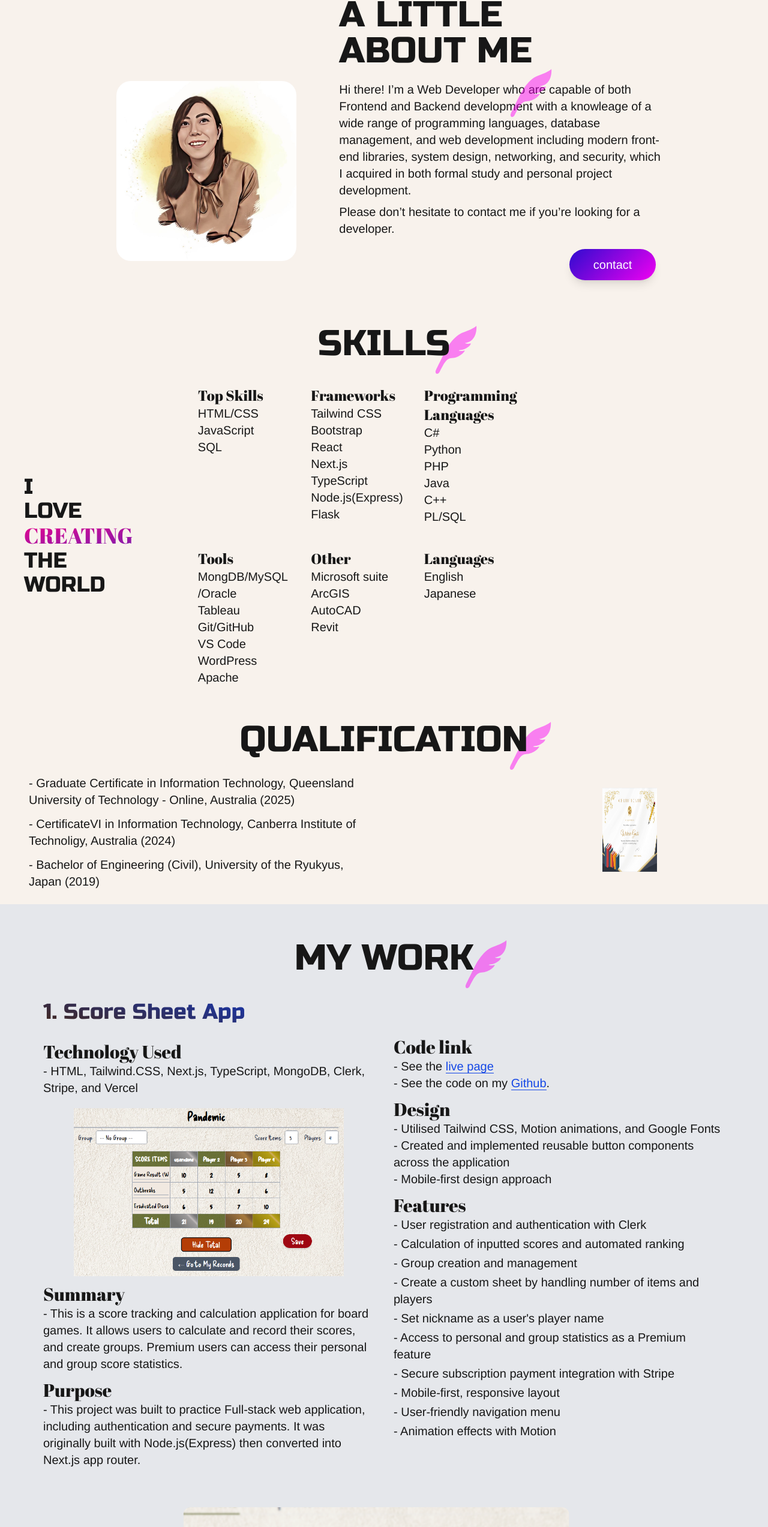
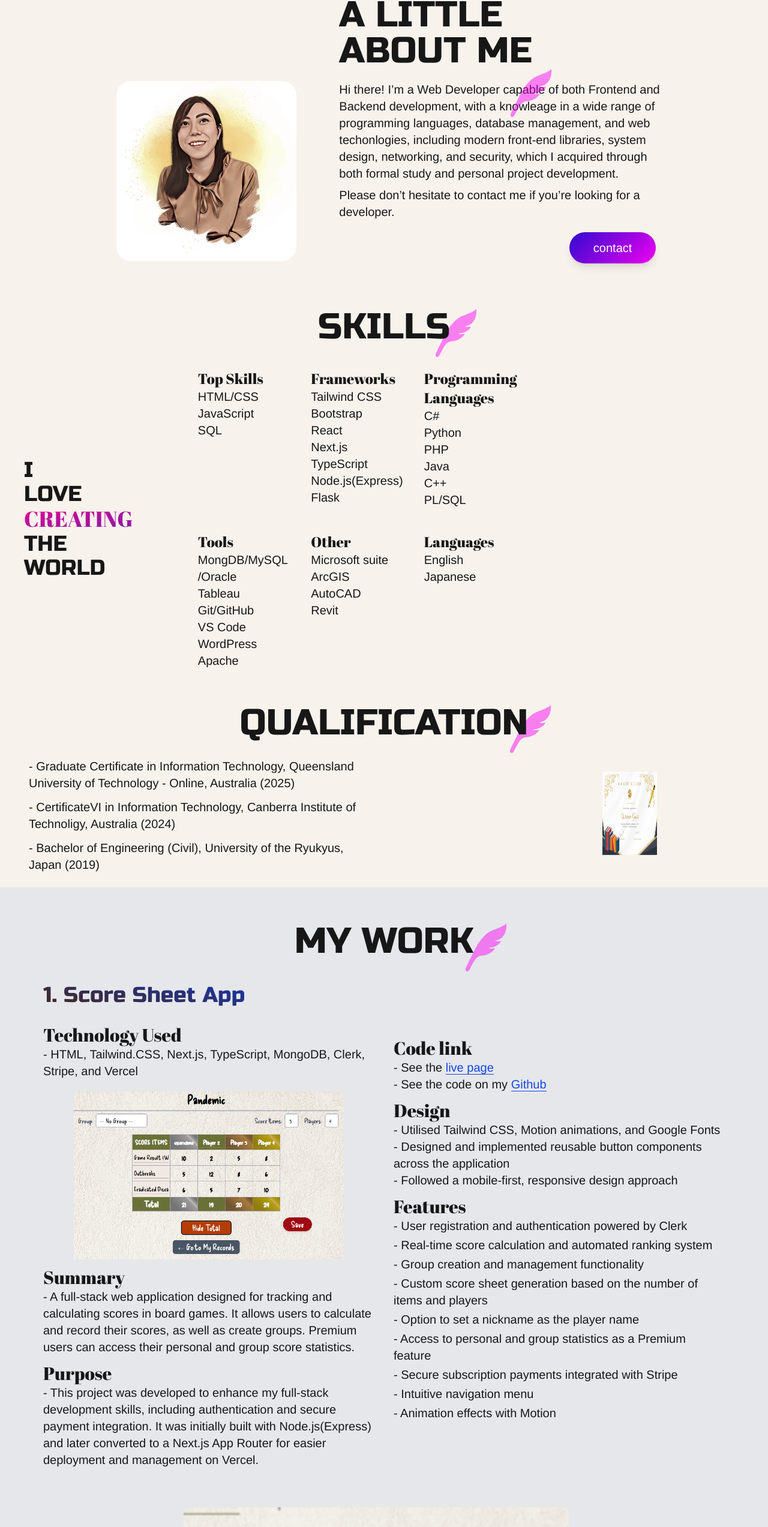
Before and after one commit to Wakana-github/next-portfolio, a Next.js app: page / in a window 1280 px wide. Shown: the part 829-3374 px from the top of the page at 60% size. Built offline with nearby package versions, Linux system fonts and the light colour scheme.

Commit message:
Fixed links in my work section

```diff
--- a/app/components/About.tsx
+++ b/app/components/About.tsx
@@ -43,9 +43,10 @@ export default function About(){
           <FadeInSection>
             <div className='mt-5 about-sentense text-base md:text-lg xl:text-xl  px-6'>
               <p>
-                Hi there! I’m a Web Developer who are capable of both Frontend and Backend development
-                with a knowleage of a wide range of programming languages, database management, and web development including modern front-end libraries, system design, networking, and security,
-                which I acquired in both formal study and personal project development.
+                Hi there! I’m a Web Developer capable of both Frontend and Backend development,
+                with a knowleage in a wide range of programming languages, database management,
+                and web techonlogies, including modern front-end libraries, system design, networking, and security,
+                which I acquired through both formal study and personal project development.
               </p>
               <p className="mt-2">
                 Please don’t hesitate to contact me if you’re looking for a developer.
--- a/app/components/mywork/ScoreSheet.jsx
+++ b/app/components/mywork/ScoreSheet.jsx
@@ -50,13 +50,15 @@ import FadeInSection from '@/app/components/FadeInSection';
                     />
                     </div>
                     <h3 className="font-subHeading text-xl md:text-2xl xl:text-3xl mt-3">Summary</h3>
-                    <p>- This is a score tracking and calculation application for board games.
-                      It allows users to calculate and record their scores, and create groups.
+                    <p>- A full-stack web application designed for tracking and calculating scores in board games.
+                      It allows users to calculate and record their scores, as well as create groups.
                       Premium users can access their personal and group score statistics.
                     </p>
                     <h3 className="font-subHeading text-xl md:text-2xl xl:text-3xl mt-3">Purpose</h3>
-                    <p>- This project was built to practice Full-stack web application,
-                      including authentication and secure payments. It was originally built with Node.js(Express) then converted into Next.js app router.</p>
+                    <p>- This project was developed to enhance my full-stack development skills,
+                      including authentication and secure payment integration. It was initially
+                      built with Node.js(Express) and later converted to a Next.js App Router for
+                      easier deployment and management on Vercel.</p>
                 </div>
                 {/* right */}
                 <div className="right lg:w-1/2">
@@ -67,23 +69,22 @@ import FadeInSection from '@/app/components/FadeInSection';
                     </p>
                     <p>- See the code on my <a href="https://github.com/Wakana-github/score-sheet" target="_blank" alt="Githublink" className="text-blue-700 border-b">
                         Github
-                      </a>.
+                      </a>
                     </p>
                     <h3 className="font-subHeading text-xl md:text-2xl xl:text-3xl mt-3 space-y-1">Design</h3>
                     <p>- Utilised Tailwind CSS, Motion animations, and Google Fonts</p>
-                    <p>- Created and implemented reusable button components across the application</p>
-                    <p>- Mobile-first design approach</p>
+                    <p>- Designed and implemented reusable button components across the application</p>
+                    <p>- Followed a mobile-first, responsive design approach</p>
                     <h3 className="font-subHeading text-xl md:text-2xl xl:text-3xl mt-3">Features</h3>
                     <div className="space-y-1">
-                      <p>- User registration and authentication with Clerk</p>
-                      <p>- Calculation of inputted scores and automated ranking</p>
-                      <p>- Group creation and management</p>
-                      <p>- Create a custom sheet by handling number of items and players </p>
-                      <p>- Set nickname as a user's player name </p>
+                      <p>- User registration and authentication powered by Clerk</p>
+                      <p>- Real-time score calculation and automated ranking system</p>
+                      <p>- Group creation and management functionality</p>
+                      <p>- Custom score sheet generation based on the number of items and players</p>
+                      <p>- Option to set a nickname as the player name</p>
                       <p>- Access to personal and group statistics as a Premium feature</p>
-                      <p>- Secure subscription payment integration with Stripe</p>
-                      <p>- Mobile-first, responsive layout</p>
-                      <p>- User-friendly navigation menu</p>
+                      <p>- Secure subscription payments integrated with Stripe</p>
+                      <p>- Intuitive navigation menu</p>
                       <p>- Animation effects with Motion</p>
                     </div>
                 </div>
@@ -92,7 +93,7 @@ import FadeInSection from '@/app/components/FadeInSection';
             <div className="relative overflow-hidden flex justify-center items-center h-60 sm:h-[350px] md:h-[300px] xl:h-[400px] mt-5">
                       <ImgSlider />
             </div>
-            <div className="block place-items-center mt-5 md:mt-10">
+            <div className="grid place-items-center mt-5 md:mt-10">
               {!showDetails && (
                 <MoreDetailButton onClick={() => setShowDetails(true)} />
               )}
@@ -106,26 +107,26 @@ import FadeInSection from '@/app/components/FadeInSection';
                     <div className="left lg:mr-8 lg:w-1/2">
                         <h3 className="font-subHeading text-xl md:text-2xl xl:text-3xl mt-7 md:mt-15">Security Features</h3>
                         <h4 className="font-bold mt-3">User registration and authentication</h4>
-                        <p>- Implemented Clerk authenticaion to provide secure user authentication personal data management. </p>
-                        <h4 className="font-bold mt-3">Check CSRF Token and Origin</h4>
-                        <p>- Implemented Origin and CSEF token check to ensure the API request is made from the correct user.</p>
+                        <p>- Implemented Clerk authentication to provide secure user login and personal data management. </p>
+                        <h4 className="font-bold mt-3">CSRF Token and Origin Varification</h4>
+                        <p>- Implemented Origin and CSEF token varification to ensure that API requests are made only by authorised users.</p>
                         <div className="w-full grid place-items-center py-3 gap-2 md:py-3">
                           <Image src={sendToken_img} alt="auth_img" width={350} height={350}/>
                           <Image src={origin_img} alt="auth_img" width={450} height={350}/>
                           <p className="text-sm  text-gray-600">Example of sending tokens and origin check.</p>
                         </div>
                         <h4 className="font-bold mt-3">Rate limit</h4>
-                        <p>- Set rate limits to prevent server not to flood with mass request (DoS attack).</p>
+                        <p>- Implemented rate limiting to prevent server from being flooded with excessive requests (DoS attacks).</p>
                     </div>
                     <div className="right lg:w-1/2 my-5">
                       <div className="w-full grid place-items-center py-3 gap-2 mt-25">
                         <Image src={ratelimit_img} alt="sanitise_img" width={450} height={250}/>
                         <p className="text-sm  text-gray-600">Example of ratelimit.</p>
                       </div>
-                      <h4 className="font-bold">Sanitisation and Validation for input</h4>
-                      <p>- Implemented sanitisation and validation to prevent malisious user to input unexpected code (XSS (Cross-Site Scripting attack)). </p>
-                      <p>- Implemented validation for user input to ensure that the input for each field is correct type, expected length and characters.</p>
-                      <p>- Implemented sanitisation to remove all HTML tags and attributes, ensuring only plain text is stored in the database.</p>
+                      <h4 className="font-bold">SInput Sanitisation and Validation</h4>
+                      <p>- Implemented input sanitisation and validation to prevent malisious users from injecting unexpected code (XSS - Cross-Site Scripting attacks). </p>
+                      <p>- Implemented validation to ensure that each input field contains the correct data type, expected length, and valid characters.</p>
+                      <p>- Applied sanitisation to remove all HTML tags and attributes, ensuring that only plain text is stored in the database.</p>
                         <div className="w-full grid place-items-center py-3 gap-2 md:py-3">
                           <Image src={sanitise_img} alt="sanitise_img" width={450} height={350}/>
                           <Image src={validation_img} alt="validation_img" width={450} height={250}/>
@@ -133,7 +134,7 @@ import FadeInSection from '@/app/components/FadeInSection';
                         </div>
                     </div>
                 </div>
-                <div className="md:text-xl xl:text-2xl block place-items-center mt-10">
+                <div className="md:text-xl xl:text-2xl grid place-items-center mt-10">
                   <CloseDetailButton onClick={() => setShowDetails(false)} />
                 </div>
               </>
--- a/app/components/mywork/Startup.jsx
+++ b/app/components/mywork/Startup.jsx
@@ -48,26 +48,30 @@ const Startup = () => {
                     <h3 className="font-subHeading text-xl md:text-2xl xl:text-3xl mt-3">Purpose</h3>
                     <p>- This project was created to practice using modern front-end technologies and to build a sample corporate website.</p>
                     <h3 className="font-subHeading text-xl md:text-2xl xl:text-3xl mt-3">Code link</h3>
-                    <p>- See the <a href="https://startup-page-dark-7thm.vercel.app/" target="_blank" alt="Codelink">live page</a></p>
-                    <p>- See the code on my <a href="https://github.com/Wakana-github/startupPage_dark" target="_blank" alt="Githublink">Github</a>.</p>
+                    <p>- See the <a href="https://startup-page-dark-7thm.vercel.app/" target="_blank" alt="Codelink" className="text-blue-700 border-b">
+                      live page</a>
+                    </p>
+                    <p>- See the code on my <a href="https://github.com/Wakana-github/startupPage_dark" target="_blank" alt="Githublink" className="text-blue-700 border-b">
+                      Github</a>
+                    </p>
                 </div>
                 {/* right */}
                 <div className="right lg:w-1/2">
                     <h3 className="font-subHeading text-xl md:text-2xl xl:text-3xl mt-3 space-y-1">Design</h3>
-                    <p>- Based on a design from a tutorial video, with enhancements made to component code and the addition of a dark mode feature.                    </p>
-                    <p>- Utilised React icon, CSS animations, and Tailwind CSS buttons from devdojo.com</p>
-                    <p>- Mobile-first design approach</p>
+                    <p>- Based on a tutorial video design, with enhancements made to component code and the addition of a dark mode feature.                    </p>
+                    <p>- Utilised React icons, CSS animations, and Tailwind CSS buttons from devdojo.com</p>
+                    <p>- Followed a mobile-first, responsive design approach</p>
                     <h3 className="font-subHeading text-xl md:text-2xl xl:text-3xl mt-3">Features</h3>
                     <div className="space-y-1">
-                      <p> - Mobile responsive layout</p>
+                      <p>- Mobile responsive layout</p>
                       <p>- User-friendly navigation menu</p>
-                      <p> - Dark mode toggle button</p>
-                      <p>- Animation effects</p>
+                      <p>- Dark mode toggle button</p>
+                      <p>- Smooth Animation effects</p>
                       <p>- Scroll-to-top button</p>
-                      <p>- Reusable text component</p>
+                      <p>- Reusable text components</p>
                       <p>- Card components for client reviews and pricing</p>
                     </div>
-                    <div className="block place-items-center lg:flex lg:pl-5">
+                    <div className="grid place-items-center lg:flex lg:pl-5">
                       {!showDetails && (
                         <MoreDetailButton onClick={() => setShowDetails(true)} />
                       )}
@@ -79,15 +83,14 @@ const Startup = () => {
               <div className=" max-w-7xl mx-auto lg:flex lg:items-center lg:justify-center ms:mx-6 lg:mx-10 text-base md:text-lg xl:text-xl">
                 <div className="left lg:mr-8 lg:w-1/2">
                     <h3 className="font-subHeading text-xl md:text-2xl xl:text-3xl mt-5">Tailwind.CSS Features</h3>
-                    <p>- HTML, Tailwind.CSS, Next.js and TypeScript</p>
                     <h4 className="font-bold mt-3">Responsive Design</h4>
-                    <p>- Suitable for both desktop and mobile devices. A hamburger menu appears on mobile devices.</p>
+                    <p>- Suitable for both desktop and mobile devices. A hamburger menu appears on smaller screens for easy navigation.</p>
                     <h4 className="font-bold mt-3">Navigation Menu</h4>
-                    <p>- The navigation bar is fixed at the top of the screen for easy access.</p>
+                    <p>- The navigation bar is fixed at the top of the screen for quick access.</p>
                     <h4 className="font-bold mt-3">Dark Mode Toggle Button</h4>
                     <p>- Users can switch between light and dark modes using a toggle button at the top of the page.</p>
                     <h4 className="font-bold mt-3">Scroll-to-Top Button</h4>
-                    <p>- Allows users to scroll back to the top of the page using an arrow button located at the bottom right. Its visibility is managed using state in React.</p>
+                    <p>- Allows users to quickly return to the top of the page using an arrow button located at the bottom right corner. Its visibility is controlled through React state.</p>
                 </div>
                 <div className="right lg:w-1/2 my-5 lg:mt-25">
                      <div className="w-full grid place-items-center gap-1 sm:flex sm:justify-center md:gap-5 md:py-5">
@@ -95,7 +98,7 @@ const Startup = () => {
                           <Image className='w-35 h-60 md:w-50 md:h-80' src={darkMode_img} alt="darkMode_img" width={300} height={400}/>
                       </div>
                       <h4 className="font-bold mt-5">Shadow Effect on the Navigation Bar</h4>
-                      <p>- A shadow appears on the navigation bar when scrolling down, making it more visible. This effect is implemented using the useEffect hook in React.</p>
+                      <p>- A subtle shadow appears on the navigation bar when scrolling down, making it more visible. This effect is implemented using the useEffect hook in React.</p>
                       <div className="block place-items-center">
                         <Image className='mt-4 mb-2' src={navShadowCode1} alt="navShadowCode1_img" width={550} height={300}/>
                         <Image className='' src={navShadowCode2} alt="navShadowCode2_img" width={550} height={200}/>
@@ -106,14 +109,14 @@ const Startup = () => {
                 <div className="left lg:mr-8 lg:w-1/2">
                     <h3 className=" page_break font-subHeading text-xl md:text-2xl xl:text-3xl">React.js and Next,js Features</h3>
                     <h4 className="font-bold mt-2">Reusable Text Component</h4>
-                    <p>- A reusable text component is created and used multiple times throughout the page, enabling more efficient coding.</p>
+                    <p>- A reusable text component was created and used multiple times throughout the page to improve coding efficiency and maintain design consistency.</p>
                     <div className="block place-items-center px-2">
                       <Image className='mb-2' src={textComponent} alt="textComponent" width={150} height={100}/>
                       <Image className='mb-2' src={textComponentCode1} alt="textComponentCode1" width={550} height={300}/>
                       <Image className='textComponentCode2' src={textComponentCode2} alt="textComponentCode2" width={400} height={200}/>
                     </div>
                     <h4 className="font-bold mt-5">Card Components for Client Reviews and Pricing</h4>
-                    <p>- Card components are created with a consistent design, allowing easy reuse across the site for elements like client reviews and pricing sections.</p>
+                    <p>- Card components were created with a consistent design, allowing easy reuse across the website for elements such as client reviews and pricing sections.</p>
                 </div>
                 <div className="right lg:w-1/2">
                   <div className="block place-items-center px-2">
@@ -124,7 +127,7 @@ const Startup = () => {
                   </div>
                 </div>
             </div>
-            <div className="md:text-xl xl:text-2xl block place-items-center mt-10">
+            <div className="md:text-xl xl:text-2xl grid place-items-center mt-10">
               <CloseDetailButton onClick={() => setShowDetails(false)} />
             </div>
             </>
```
Also changed, not shown: app/components/mywork/PhpLibrary.jsx (+13 -13 lines).
